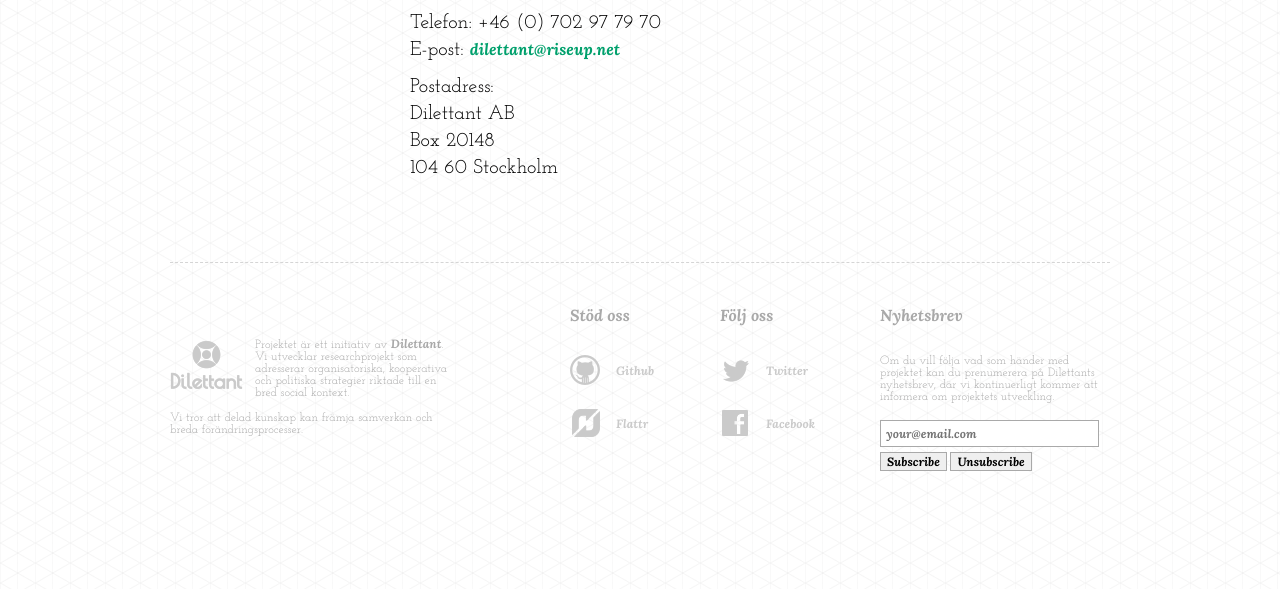
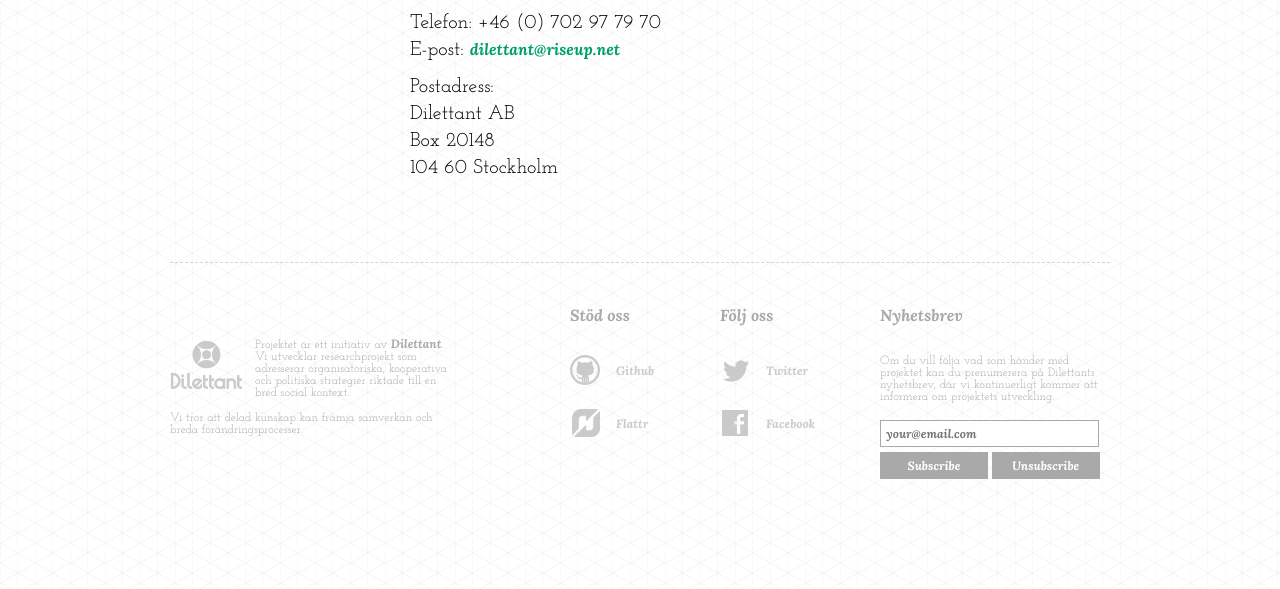
Before and after one commit to dilettant/allmannakontoret, a Jekyll site: the page built from kontakt.md, in a window 1280 px wide. Shown: the part 597-1186 px from the top of the page. Built offline with Jekyll 4.4.1, drawn with Linux system fonts in a browser that asks for light colours; comment, search, counter and statistics services are not loaded.

Commit message:
chillin' killin' fixin' css

```diff
--- a/_layouts/default.html
+++ b/_layouts/default.html
@@ -93,8 +93,8 @@
             <p>Om du vill följa vad som händer med projektet kan du prenumerera på Dilettants nyhetsbrev, där vi kontinuerligt kommer att informera om projektets utveckling.</p>
             <input class="email" name="email" size="30">
             <input name="lbqod" class="lbqod" placeholder="your@email.com">
-            <input type="submit" id="subscribe" name="action" class="subscribe" value="Subscribe">
-            <input type="submit" id="unsubscribe" name="action" class="unsubscribe" value="Unsubscribe">
+            <input type="submit" id="subscribe" name="action" class="subscribe nlbutton" value="Subscribe">
+            <input type="submit" id="unsubscribe" name="action" class="unsubscribe nlbutton" value="Unsubscribe">
           </form>
         </section>
       </footer>
```
